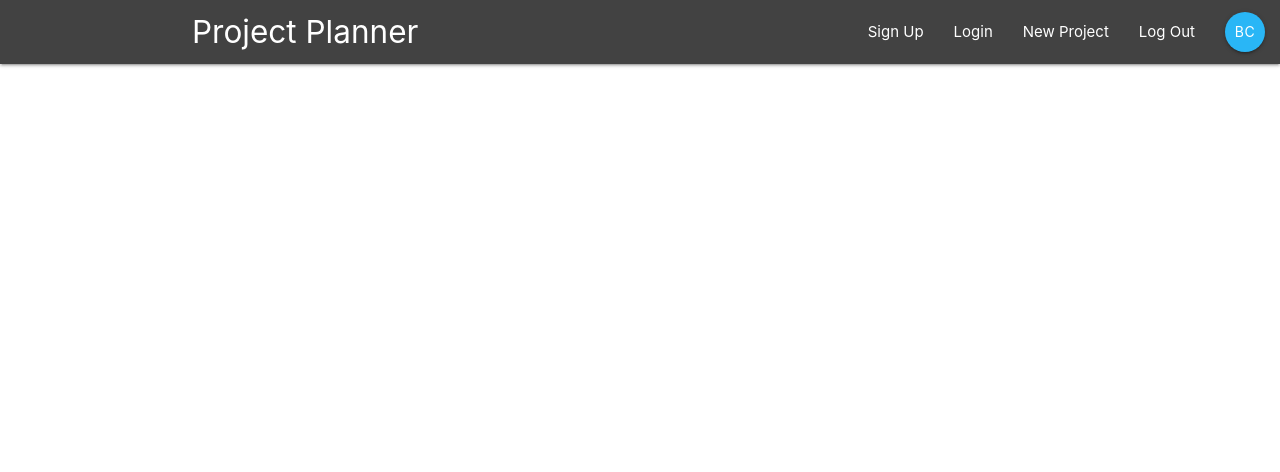
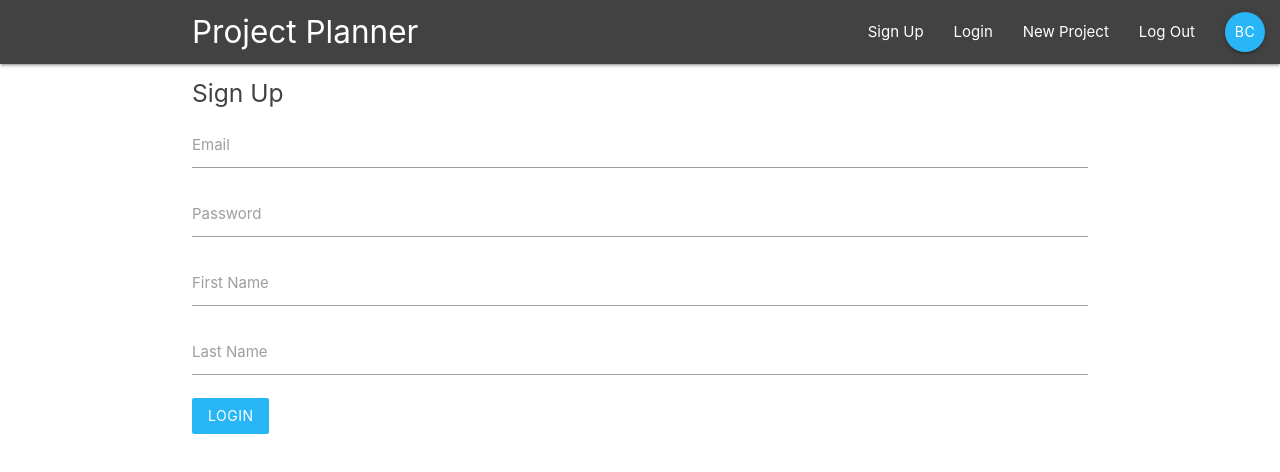
Before and after one commit to prdxTO/project-planner-react-redux-firebase, a React (Create React App) app: page /signup in a window 1280 px wide. Shown: the top 472 px of the page. Built offline with nearby package versions, Linux system fonts and the light colour scheme.

Commit message:
renamed signup component to properly reflect file name.

```diff
--- a/src/App.js
+++ b/src/App.js
@@ -4,7 +4,7 @@ import { BrowserRouter, Route, Switch } from "react-router-dom";
 import Dashboard from "./components/dashboard/Dashboard";
 import ProjectDetails from "./components/projects/ProjectDetails";
 import SignIn from "./components/auth/SignIn";
-import SignOut from "./components/auth/SignUp";
+import SignUp from "./components/auth/SignUp";
 import CreateProject from "./components/projects/CreateProject";
 
 const App = () => {
@@ -16,7 +16,7 @@ const App = () => {
           <Route exact path={'/'} component={Dashboard}/>
           <Route path={'/project/:id'} component={ProjectDetails}/>
           <Route path={'/signin'} component={SignIn}/>
-          <Route path={'/signout'} component={SignOut}/>
+          <Route path={'/signup'} component={SignUp}/>
           <Route path={'/create'} component={CreateProject}/>
         </Switch>
       </div>
--- a/src/components/auth/SignUp.js
+++ b/src/components/auth/SignUp.js
@@ -1,6 +1,6 @@
 import React, { useState } from 'react';
 
-const SignOut = () => {
+const SignUp = () => {
   const [state, setState] = useState({email: '', password: '', firstName: '', lastName: ''});
 
   const handleSubmit = (e) => {
@@ -40,4 +40,4 @@ const SignOut = () => {
   );
 };
 
-export default SignOut;
+export default SignUp;
--- a/src/components/layout/SignedInLinks.js
+++ b/src/components/layout/SignedInLinks.js
@@ -4,7 +4,7 @@ import {NavLink} from "react-router-dom";
 const SignedInLinks = () => {
     return (
         <ul className="right">
-            <li><NavLink to='/'>New Project</NavLink></li>
+            <li><NavLink to='/create'>New Project</NavLink></li>
             <li><NavLink to='/'>Log Out</NavLink></li>
             <li><NavLink to='/' className='btn btn-floating light-blue lighten-1'>BC</NavLink></li>
         </ul>
--- a/src/components/layout/SignedOutLinks.js
+++ b/src/components/layout/SignedOutLinks.js
@@ -4,8 +4,8 @@ import {NavLink} from "react-router-dom";
 const SignedOutLinks = () => {
     return (
         <ul className="right">
-            <li><NavLink to='/'>Sign Up</NavLink></li>
-            <li><NavLink to='/'>Login</NavLink></li>
+            <li><NavLink to='/signup'>Sign Up</NavLink></li>
+            <li><NavLink to='/signin'>Login</NavLink></li>
         </ul>
     )
 };
```
